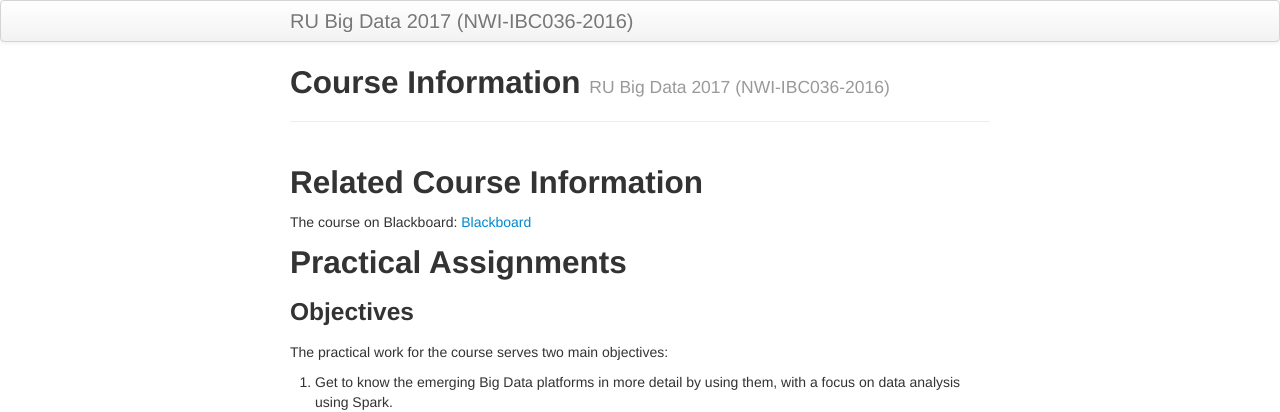
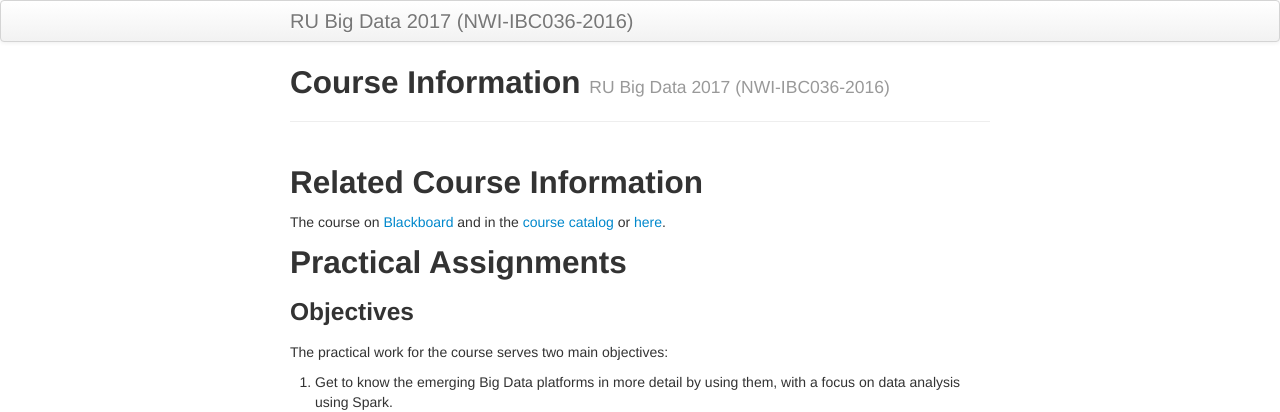
Before and after one commit to Thelukepet/course, a Jekyll site: the page built from index.md, in a window 1280 px wide. Shown: the top 412 px of the page. Built offline with Jekyll 4.4.1, drawn with Linux system fonts in a browser that asks for light colours.

Commit message:
Added study catalogue entry

```diff
--- a/index.md
+++ b/index.md
@@ -7,8 +7,11 @@ description: RU Big Data course information and overall structure
 
 ## Related Course Information
 
-The course on Blackboard:
+The course on
 [Blackboard](http://bit.ly/RUBigDataBB-2017)
+and in the
+[course catalog](https://sis.ru.nl/osiris-student/OnderwijsCatalogusSelect.do?selectie=cursus&cursus=NWI-IBC036&collegejaar=2017)
+or [here](http://www.ru.nl/studiegids/science/vm/osirislinks/ibc/nwi-ibc036/).
 
 ## Practical Assignments
 
```
